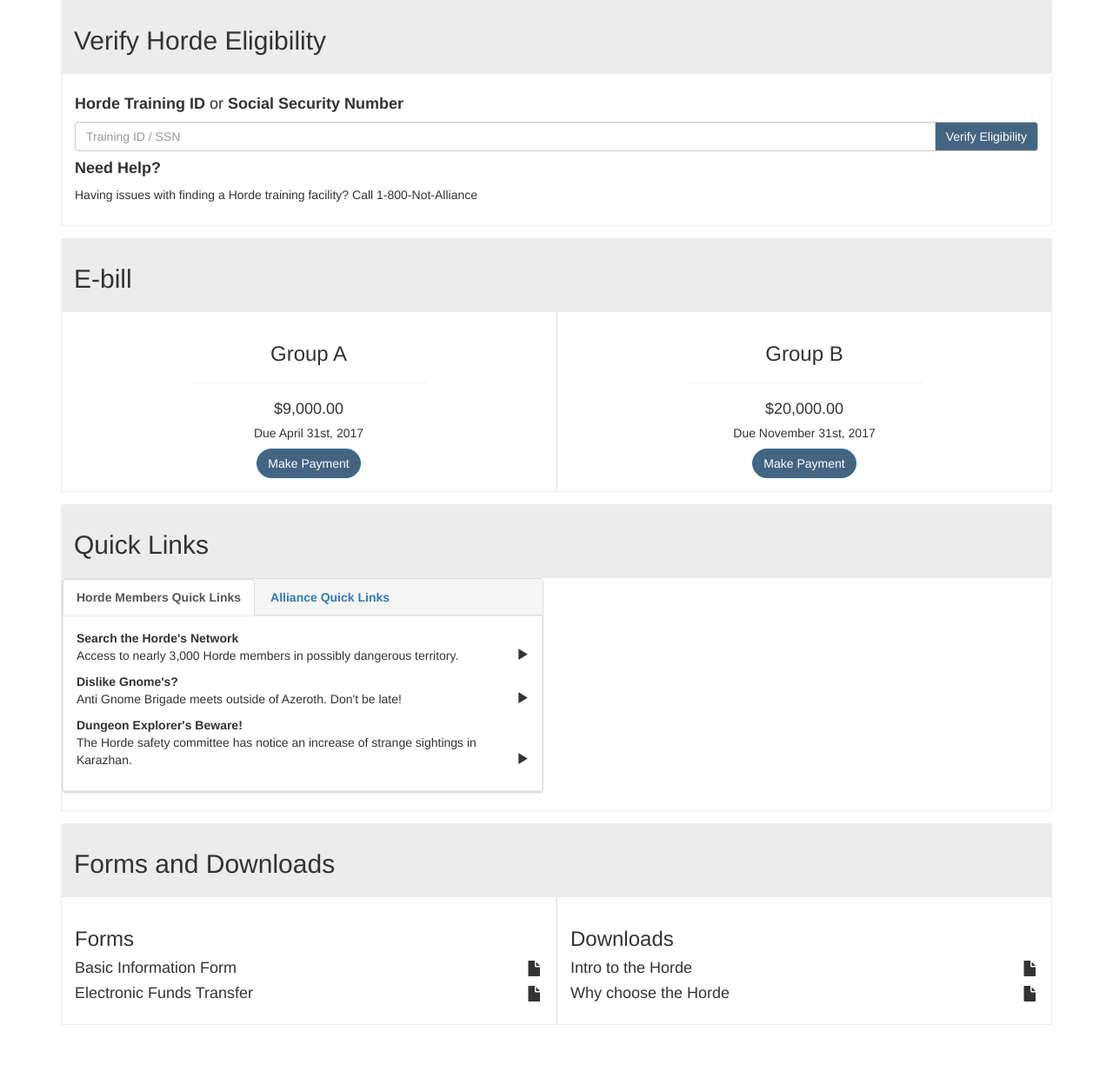
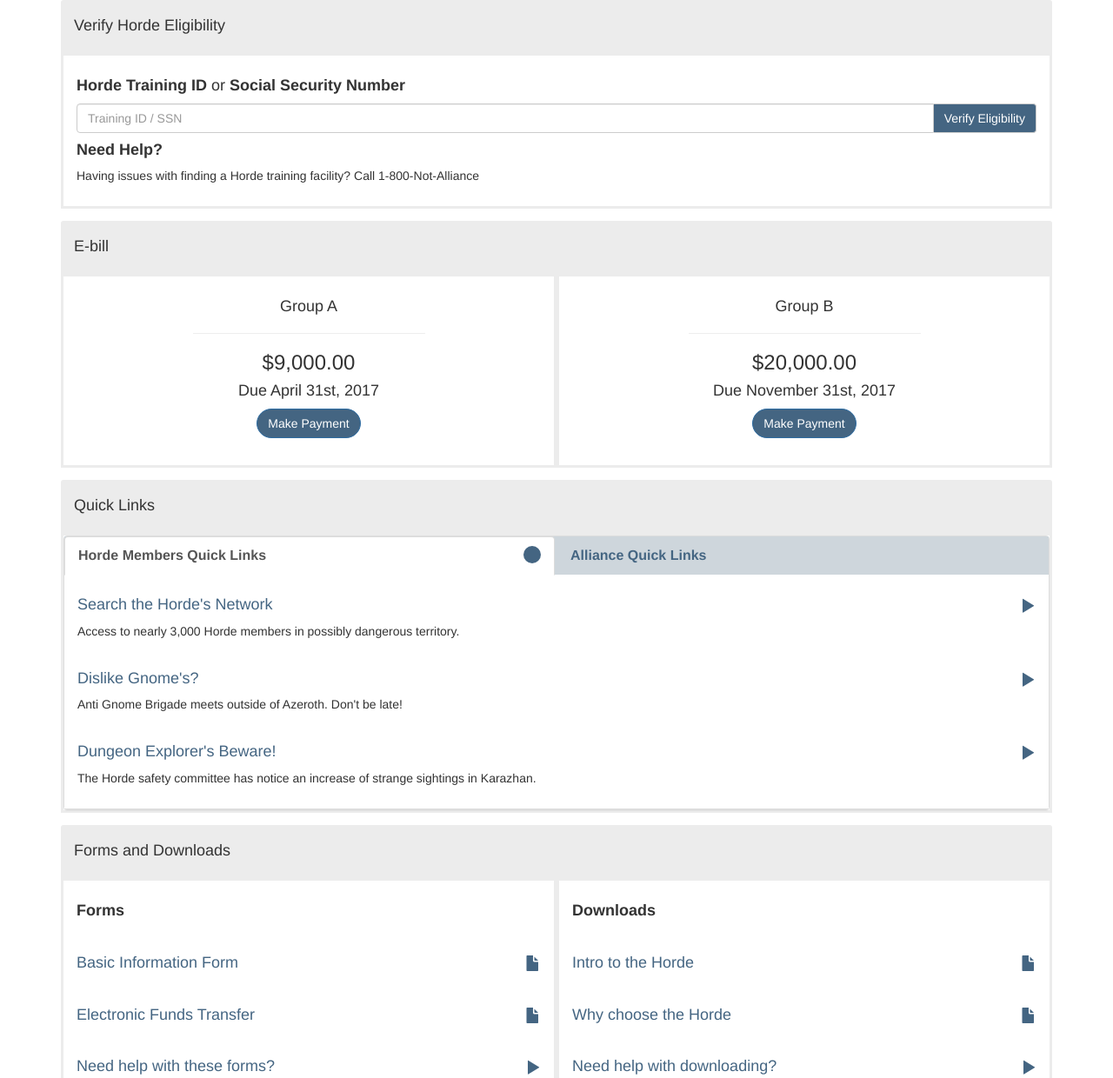
Before and after one commit to Rivenwater/Verify-Horde-Eligibility, a plain HTML site: page site02/index.html in a window 1280 px wide. Shown: the top 1240 px of the page at 87% size. Before the commit the page ends 1193 px from the top, so only its background shows below. Drawn offline with nearby package versions, Linux system fonts and the light colour scheme.

Commit message:
Add files via upload

```diff
--- a/site02/css/custom.css
+++ b/site02/css/custom.css
@@ -4,9 +4,12 @@
 .panel-body {
   background-color: #fff;
   border-style: solid;
-  border-width: thin;
+  border-width: medium;
   border-color: #ececec;
 }
+.panel {
+    margin-bottom: 0;
+  }
 
 .container {
   align: center;
@@ -24,6 +27,7 @@ hr.style1 {
   border-radius: 25px;
   background-color:#446582;
   border-color: none;
+  margin-bottom: 16px;
 }
 .btn-primary:hover {
   background-color: #d96c1c;
@@ -33,3 +37,42 @@ hr.style1 {
   background-color: #446582;
   color: #fff;
 }
+.h1, .h2, .h3, h1, h2, h3 {
+    margin-top: 0;
+    margin-bottom: 0;
+  }
+
+  .nav-tabs {
+    border-bottom: 0px;
+  background: #ced6dc;}
+
+  .nav-tabs>li {
+      width: 50%;
+  }
+
+  a {
+      color: #446582;
+    }
+  .panel-body > .h4 {
+    color: blue;
+  }
+
+  .round {
+      display: inline-block;
+      height: 20px;
+      width: 20px;
+      line-height: 30px;
+      border-radius: 15px;
+      background-color: #446582;
+      color: #446582;
+  }
+  .round a[aria-expanded="true"]{
+      background-color: #42DCA3;
+      display: inline-block;
+      height: 20px;
+      width: 20px;
+      line-height: 30px;
+      border-radius: 15px;
+      background-color: #fff;
+      color: #446582;
+  }
--- a/site02/index.html
+++ b/site02/index.html
@@ -14,7 +14,7 @@
   <body>
     <div class="container">
       <div class="panel-heading">
-        <h2>Verify Horde Eligibility</h2>
+        <h4>Verify Horde Eligibility</h4>
         </div>
       <div class="panel-body">
         <h4><strong>Horde Training ID</strong> or <strong>Social Security Number</strong></h4>
@@ -28,78 +28,87 @@
     </div>
     <div class="container">
     <div class="panel-heading">
-        <h2>E-bill</h2>
+        <h4>E-bill</h4>
     </div>
     <div class="panel-body col-xs-6" style="text-align:center">
-      <h3>Group A</h3>
+      <h4>Group A</h4>
       <hr class="style1">
-      <h4>$9,000.00</h4>
-      <h5>Due April 31st, 2017</h5>
+      <h3>$9,000.00</h3>
+      <h4>Due April 31st, 2017</h4>
       <button type="button" class="btn btn-primary">Make Payment</button>
     </div>
     <div class="panel-body col-xs-6" style="text-align:center">
-  <h3>Group B</h3>
+  <h4>Group B</h4>
 <hr class="style1">
-<h4>$20,000.00</h4>
-<h5>Due November 31st, 2017</h5>
+<h3>$20,000.00</h3>
+<h4>Due November 31st, 2017</h4>
 <button type="button" class="btn btn-primary">Make Payment</button>
 </div>
   </div>
+
   <div class="container">
     <div class="panel-heading">
-      <h2>Quick Links</h2>
+      <h4>Quick Links</h4>
     </div>
     <div class="panel-body" style="margin:0;padding:0;">
-      <div class="row">
-    	<div class="col-md-6">
             <div class="panel with-nav-tabs panel-default">
                 <div class="panel-heading" style="margin:0;padding:0;">
-                  <ul class="nav nav-tabs">
-                    <li class="active"><a href="#tab1default" data-toggle="tab"><strong>Horde Members Quick Links</a></strong></li>
+                  <ul class="nav nav-tabs panel-title">
+                    <li class="active"><a href="#tab1default" data-toggle="tab"><strong>Horde Members Quick Links</strong>
+                    <div class="round round-sm pull-right">
+                  </div></a></li>
+
                     <li><a href="#tab2default" data-toggle="tab"><strong>Alliance Quick Links</a></strong></li>
 
 </ul>
-<div class="panel-body">
+<div class="panel-body" style="border: 0px;">
                 <div class="tab-content">
-                    <div class="tab-pane fade in active" id="tab1default"> <strong>Search the Horde's Network </strong>
-                      <p>Access to nearly 3,000 Horde members in possibly dangerous territory. <span class="glyphicon glyphicon-play pull-right"></span></p>
-                      <div class="tab-pane fade in active" id="tab1default"> <strong>Dislike Gnome's?</strong>
-                        <p>Anti Gnome Brigade meets outside of Azeroth. Don't be late!<span class="glyphicon glyphicon-play pull-right"></span></p>
-                        <div class="tab-pane fade in active" id="tab1default"> <strong>Dungeon Explorer's Beware!</strong>
-                          <p>The Horde safety committee has notice an increase of strange sightings in Karazhan. <span class="glyphicon glyphicon-play pull-right"></span></p>
+                    <div class="tab-pane fade in active" id="tab1default"> <h4><span style="color: #446582;">Search the Horde's Network </span><span class="glyphicon glyphicon-play pull-right" style="color: #446582"></span></h4>
+                      <p style="margin-bottom: 35px;">Access to nearly 3,000 Horde members in possibly dangerous territory.</p>
+                      <div class="tab-pane fade in active" id="tab1default"> <h4><span style="color: #446582;">Dislike Gnome's?</span><span class="glyphicon glyphicon-play pull-right" style="color: #446582"></span></h4>
+                        <p style="margin-bottom: 35px;">Anti Gnome Brigade meets outside of Azeroth. Don't be late!</p>
+                        <div class="tab-pane fade in active" id="tab1default"> <h4><span style="color: #446582;">Dungeon Explorer's Beware!</span><span class="glyphicon glyphicon-play pull-right" style="color: #446582"></span></h4>
+                          <p>The Horde safety committee has notice an increase of strange sightings in Karazhan.</p>
                         </div>
                       </div>
                     </div>
-                  <div class="tab-pane fade" id="tab2default"><strong>Alliance, not the good guy?</strong>
-                  <p>Increase in Horde members experts say.<span class="glyphicon glyphicon-play pull-right"></span></p>
+                  <div class="tab-pane fade" id="tab2default"><h4><span style="color: #446582;">Alliance, not the good guy?</span></h4>
+                  <p>Increase in Horde members experts say.<span class="glyphicon glyphicon-play pull-right" style="color: #446582"></span></p>
                   </div>
-
                 </div>
               </div>
             </div>
           </div>
         </div>
       </div>
-    </div>
-  </div>
 
     <div class="container">
       <div class="panel-heading">
-          <h2>Forms and Downloads</h2>
+          <h4>Forms and Downloads</h4>
           </div>
           <div class="panel-body col-xs-6">
-          <h3>Forms</h3>
+          <h4><strong>Forms</strong></h3>
+          <br/>
+          <div style="color: #446582;">
           <h4>Basic Information Form<span class="glyphicon glyphicon-file pull-right"></span></h4>
+        </br>
           <h4>Electronic Funds Transfer <span class="glyphicon glyphicon-file pull-right"></span></h4>
+        </br>
+          <h4>Need help with these forms?<span class="glyphicon glyphicon-play pull-right"></span></h4>
+        </div>
         </div>
           <div class="panel-body col-xs-6">
-          <h3>Downloads</h3>
+          <h4><strong>Downloads</strong></h4>
+          <br/>
+          <div style="color: #446582;">
           <h4>Intro to the Horde<span class="glyphicon glyphicon-file pull-right"></span></h4>
+        </br>
           <h4>Why choose the Horde<span class="glyphicon glyphicon-file pull-right"></span></h4>
+        </br>
+          <h4>Need help with downloading?<span class="glyphicon glyphicon-play pull-right"></span></h4>
         </div>
       </div>
-
-
+    </div>
     <!-- jQuery (necessary for Bootstrap's JavaScript plugins) -->
     <script src="https://ajax.googleapis.com/ajax/libs/jquery/1.12.4/jquery.min.js"></script>
     <!-- Include all compiled plugins (below), or include individual files as needed -->
```
